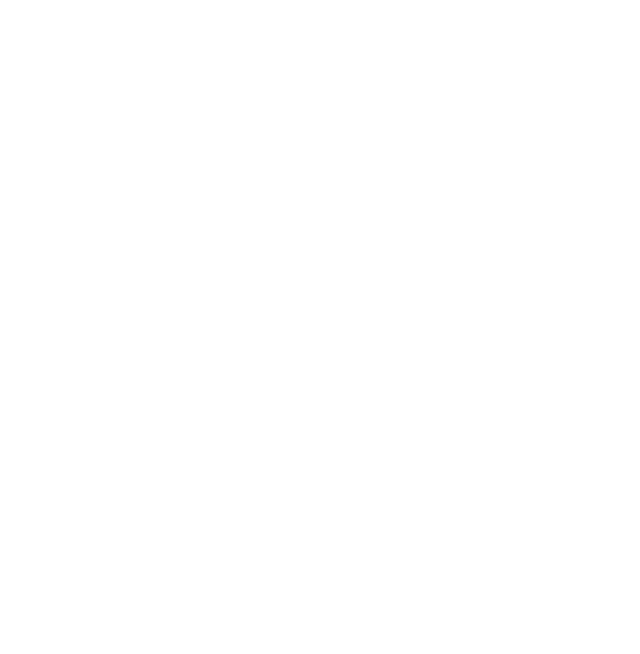
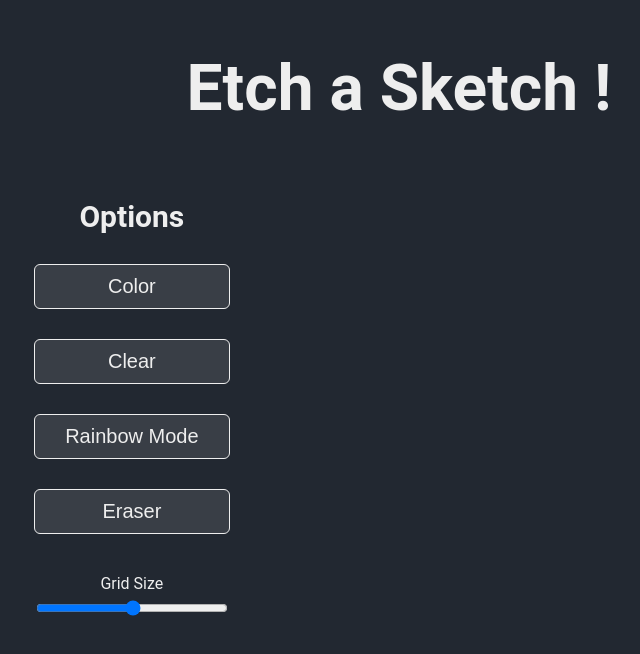
Before and after one commit to HugoYahh/etch-a-sketch, a plain HTML site: page index.html in a window 1280 px wide. Shown: the whole page, without its empty margins (241-881 px from the left). Drawn offline with Linux system fonts and the light colour scheme.

Commit message:
Add the first styles, buttons, and try create grid

```diff
--- a/index.html
+++ b/index.html
@@ -11,6 +11,27 @@
 
 <body>
 
+    <header class="header">
+        <h1 id="title">Etch a Sketch !</h1>
+    </header>
+    <div class="big-container">
+        <div class="options-container">
+            <h3 id="title-options">Options</h3>
+            <div class="top">
+                <button class="btn" id="color-btn">Color</button>
+                <button class="btn" id="clear-btn">Clear</button>
+                <button class="btn" id="rainbow-btn">Rainbow Mode</button>
+                <button class="btn" id="eraser-btn">Eraser</button>
+            </div>
+            <div class="bottom">
+                <label for="grid-size-input">Grid Size</label>
+                <input type="range" id="grid-size" min="1" max="100">
+            </div>
+        </div>
+        <div class="grid-container">
+
+        </div>
+    </div>
 </body>
 
 </html>
--- a/script.js
+++ b/script.js
@@ -0,0 +1,19 @@
+let btnColor = document.querySelector("#color-btn")
+let btnClear = document.querySelector("#clear-btn")
+let btnRainbow = document.querySelector("#rainbow-btn")
+let btnEraser = document.querySelector("#eraser-btn")
+let inputSize = document.querySelector("#grid-size")
+let gridContainer = document.querySelector(".grid-container")
+
+inputSize.addEventListener("change", createGrid)
+
+function createGrid(e) {
+    for (let i = 1; i <= document.querySelector("#grid-size").value; i++) {
+        let divi = document.createElement("div");
+        gridContainer.appendChild(divi);
+        for (let j = 1; j <= document.querySelector("#grid-size").value; j++) {
+            let divj = document.createElement("div")
+            divi.appendChild(divj)
+        }
+    }
+}
--- a/styles.css
+++ b/styles.css
@@ -0,0 +1,72 @@
+body {
+    display: flex;
+    flex-direction: column;
+    height: 100vh;
+    background-color: #222831;
+    color: #EEEEEE;
+    font-family: 'Roboto', sans-serif;
+}
+
+header {
+    display: flex;
+    justify-content: center;
+    font-size: 32px;
+}
+
+.big-container {
+    display: flex;
+    justify-content: space-around;
+}
+
+#title-options {
+    text-align: center;
+    font-size: 30px;
+}
+
+.options-container {
+    display: flex;
+    flex-direction: column;
+    justify-content: space-around;
+
+}
+
+.top {
+    display: flex;
+    flex-direction: column;
+    gap: 30px;
+    margin-bottom: 40px;
+}
+
+.bottom {
+    display: flex;
+    flex-direction: column;
+    gap: 5px;
+}
+
+
+label {
+
+    text-align: center;
+}
+
+.btn {
+    font-size: 20px;
+    color: #EEEEEE;
+    background-color: #393E46;
+    border-radius: 6px;
+    padding: 10px 30px;
+    border: 1px solid #EEEEEE;
+}
+
+button:active {
+    transform: translateY(2px);
+    background-color: #282b31;
+}
+
+
+#grid-size-input {
+    accent-color: #00ADB5;
+}
+
+
+.grid-container {}
```
